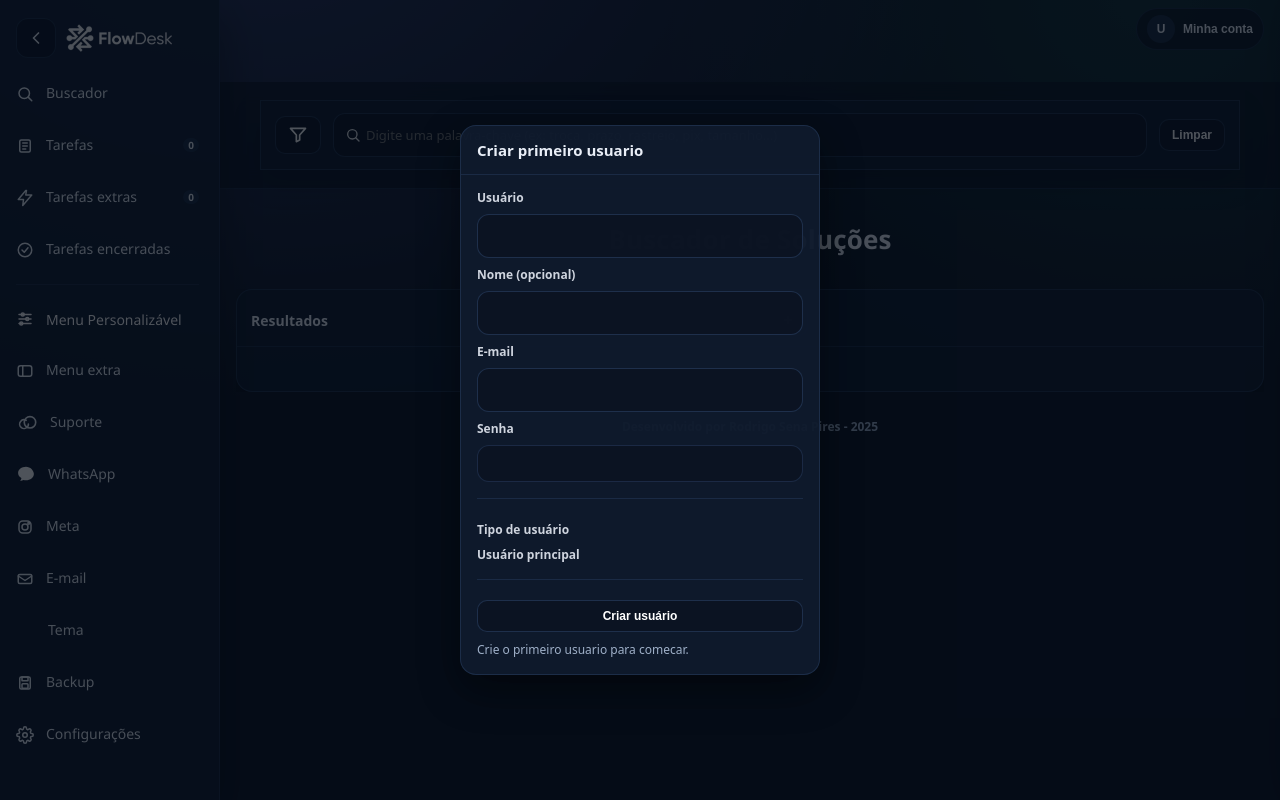
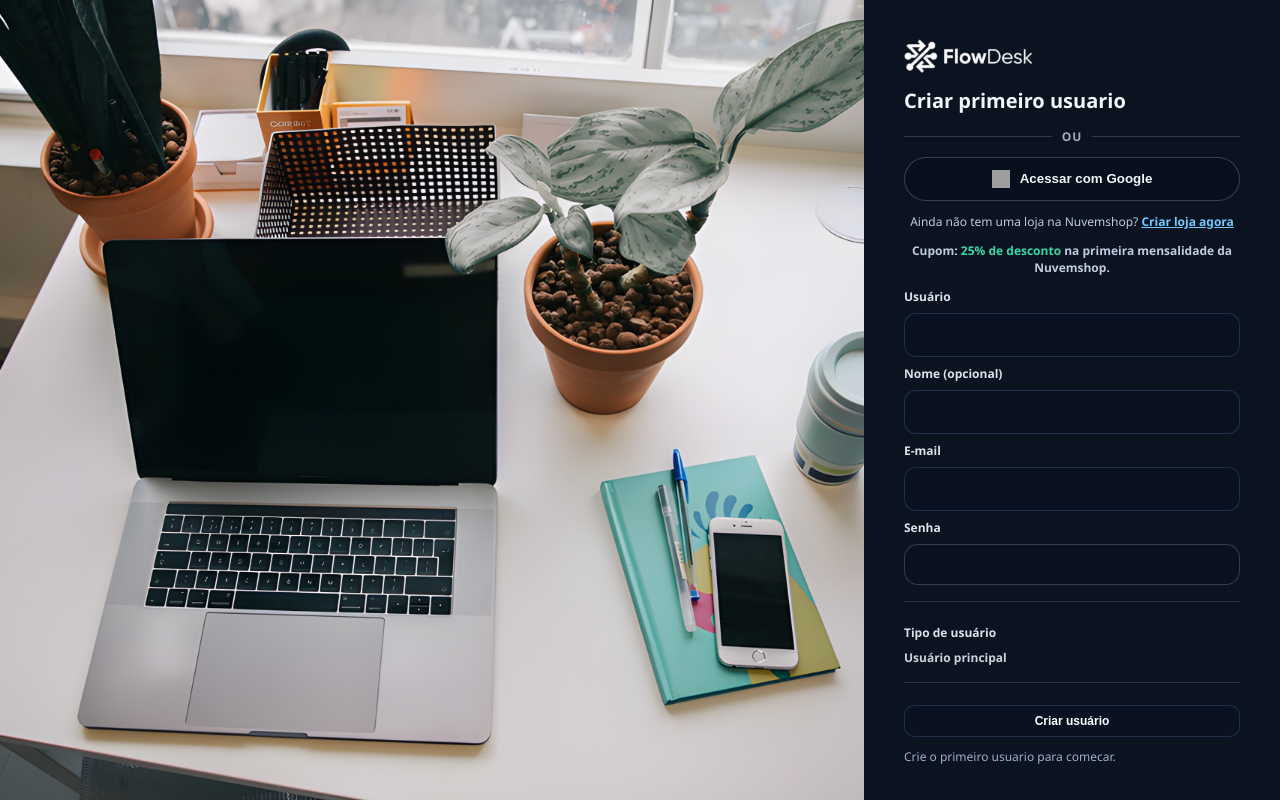
Before and after one commit to rodrigosenapires/FlowDesk, a PHP site: the page made by Códigos/index.php in a window 1280 px wide. Run offline with PHP 8.4, Linux system fonts and the light colour scheme; data that the repository does not hold is empty; grey boxes are pictures that could not be loaded.

Commit message:
Criação da nova página de login

```diff
--- a/Códigos/buscador-atendimento.html
+++ b/Códigos/buscador-atendimento.html
@@ -6,7 +6,7 @@
   <title>Flowdesk</title>
   <link rel="icon" href="../Favicon/favicon-versao-clara.png" media="(prefers-color-scheme: light)">
   <link rel="icon" href="../Favicon/favicon-versao-escura.png" media="(prefers-color-scheme: dark)">
-  <link rel="stylesheet" href="styles.css?v=48">
+  <link rel="stylesheet" href="styles.css?v=55">
   <style>
     .copyRow > div{
       flex:1 1 0;
@@ -23,23 +23,47 @@
 
 <body class="hasSideMenu">
   <div class="authOverlay" id="authOverlay" aria-hidden="true">
-    <div class="authCard">
+      <div class="authShell authShellFull">
+        <div class="authHero">
+          <img class="authHeroImg" src="imagens/inicio.jfif" alt="FlowDesk">
+        </div>
+        <div class="authPanel">
+          <div class="authPanelInner">
+            <div class="authBrand">
+              <img class="authBrandLogo" src="../Extras/logo/logo-fundo-escuro.png" alt="FlowDesk">
+            </div>
           <div class="authHeader">
             <h3 id="authTitle">Entrar</h3>
             <button class="btn small authBackBtn" type="button" id="backToLoginBtn">Voltar</button>
           </div>
           <div class="authBody">
             <form class="authForm" id="loginForm" autocomplete="on">
-          <label class="authLabel" for="loginUsername">Usu&aacute;rio</label>
-          <input class="authInput" id="loginUsername" type="text" autocomplete="username" />
+              <label class="authLabel" for="loginUsername">Nome do usu&aacute;rio</label>
+              <input class="authInput" id="loginUsername" type="text" autocomplete="username" placeholder="Digite seu usu&aacute;rio" />
               <label class="authLabel" for="loginPassword">Senha</label>
-          <input class="authInput" id="loginPassword" type="password" autocomplete="current-password" />
+              <input class="authInput" id="loginPassword" type="password" autocomplete="current-password" placeholder="Digite sua senha" />
+              <a class="authLink" href="javascript:void(0)" style="color:#6ecbff !important; text-decoration: underline !important;">Esqueci minha senha</a>
+              <div class="authLoginRow">
                 <button class="btn small primary authSubmit" type="submit">Entrar</button>
+                <button class="btn small" type="button" id="openRegisterBtn">Cadastre-se</button>
+              </div>
             </form>
+
             <div class="authActions" id="authLoginActions">
-          <button class="btn small" type="button" id="openRegisterBtn">Cadastre-se</button>
               <button class="btn small" type="button" id="resendVerificationBtn">Reenviar c&oacute;digo</button>
             </div>
+
+            <div class="authOr"><span>ou</span></div>
+            <button class="authGoogleBtn" type="button">
+              <img src="imagens/google.png" alt="Google">
+              <span>Acessar com Google</span>
+            </button>
+
+            <div class="authPartner">
+              Ainda n&atilde;o tem uma loja na Nuvemshop?
+              <a class="authLink" href="https://www.nuvemshop.com.br/partners/print-academy" target="_blank" rel="noopener" style="color:#6ecbff !important; text-decoration: underline !important;">Criar loja agora</a>
+            </div>
+            <div class="authCoupon">Cupom: <span class="authCouponHighlight">25% de desconto</span> na primeira mensalidade da Nuvemshop.</div>
 
             <form class="authForm" id="setupForm" autocomplete="on" style="display:none;">
               <label class="authLabel" for="setupUsername">Usu&aacute;rio</label>
@@ -62,6 +86,8 @@
 
             <div class="note authError" id="authError" style="display:none;"></div>
             <div class="note authHint" id="authHint"></div>
+          </div>
+        </div>
       </div>
     </div>
   </div>
@@ -1898,7 +1924,7 @@
     </div>
   </div>
 
-<script src="app.js?v=67"></script>
+<script src="app.js?v=68"></script>
 
   </body>
 </html>
--- a/Códigos/styles.css
+++ b/Códigos/styles.css
@@ -129,36 +129,87 @@
     .authOverlay{
       position:fixed;
       inset:0;
-      background:rgba(4,10,20,0.7);
+      background: var(--bg);
       display:none;
       align-items:center;
       justify-content:center;
-      padding:16px;
+      padding:0;
       z-index:2000;
     }
     .authOverlay.show{display:flex}
-    .authCard{
-      width:min(360px, 92vw);
-      background: color-mix(in srgb, var(--card) 94%, transparent);
-      border:1px solid color-mix(in srgb, var(--line) 80%, transparent);
-      border-radius:16px;
-      box-shadow:var(--shadow);
-      overflow:hidden;
+    .authShell{
+        width:100%;
+        height:100%;
+        display:grid;
+        grid-template-columns: minmax(0, 1.35fr) minmax(360px, 0.65fr);
+        border-radius:0;
+        overflow:hidden;
+        border:0;
+        box-shadow:none;
+        background: color-mix(in srgb, var(--card) 70%, transparent);
+      }
+    .authHero{
+        position:relative;
+        overflow:hidden;
+        display:flex;
+        align-items:center;
+        justify-content:center;
+        background:#0b1220;
+        padding:0;
+      }
+    .authHeroImg{
+        width:100%;
+        height:100%;
+        max-width:100%;
+        max-height:100%;
+        object-fit:cover;
+        object-position:center;
+        display:block;
+      }
+    .authPanel{
+      background: #0b1220;
+      display:flex;
+      align-items:center;
+      justify-content:center;
+    }
+    .authPanelInner{
+      width:100%;
+      max-width:420px;
+      padding:36px 40px 32px;
+      display:flex;
+      flex-direction:column;
+      gap:14px;
+      font-family:"Bahnschrift","Segoe UI Variable Display","Segoe UI",sans-serif;
+    }
+    .authBrand{
+      display:flex;
+      align-items:center;
+      gap:10px;
+    }
+    .authBrandLogo{
+      height:34px;
+      width:auto;
+      display:block;
     }
     .authHeader{
-      padding:14px 16px;
-      border-bottom:1px solid color-mix(in srgb, var(--line) 70%, transparent);
+      display:flex;
+      align-items:center;
+      justify-content:space-between;
+      gap:12px;
+      padding:0;
+      border:0;
     }
     .authHeader h3{
       margin:0;
-      font-size:15px;
+      font-size:20px;
       font-weight:900;
+      color:#f5f8ff;
     }
     .authBody{
-      padding:14px 16px 16px;
-      display:flex;
-      flex-direction:column;
-      gap:10px;
+      display:flex;
+      flex-direction:column;
+      gap:12px;
+      color:#e9f0ff;
     }
     .authForm{
       display:flex;
@@ -168,15 +219,15 @@
     .authLabel{
       font-size:12px;
       font-weight:800;
-      color: color-mix(in srgb, var(--text) 88%, transparent);
+      color: rgba(245,248,255,.9);
     }
     .authInput{
       width:100%;
-      border:1px solid color-mix(in srgb, var(--line) 75%, transparent);
-      background: color-mix(in srgb, var(--bg) 70%, transparent);
-      color:var(--text);
-      padding:10px 12px;
-      border-radius:12px;
+      border:1px solid rgba(255,255,255,.18);
+      background: rgba(10,18,32,.55);
+      color:#f1f6ff;
+      padding:12px 14px;
+      border-radius:14px;
       outline:none;
     }
     .authInput:focus{
@@ -204,13 +255,7 @@
     .authDivider{
       height:1px;
       margin:8px 0;
-      background: color-mix(in srgb, var(--line) 70%, transparent);
-    }
-    .authHeader{
-      display:flex;
-      align-items:center;
-      justify-content:space-between;
-      gap:12px;
+      background: rgba(255,255,255,.14);
     }
     .authBackBtn{
       display:none;
@@ -232,16 +277,93 @@
     }
     .authSubmit{
       width:100%;
-      margin-top:4px;
+      margin-top:6px;
+      padding:12px 14px;
+      border-radius:999px;
     }
     .authActions{
       display:flex;
       justify-content:flex-end;
       gap:8px;
+    }
+    .authLoginRow{
+      display:grid;
+      grid-template-columns: repeat(2, minmax(0, 1fr));
+      gap:10px;
+      margin-top:6px;
+    }
+    .authLoginRow .authSubmit{
+      margin-top:0;
+    }
+    .authLoginRow .btn{
+      width:100%;
+      padding:12px 14px;
+      border-radius:999px;
+    }
+    .authOr{
+      display:flex;
+      align-items:center;
+      gap:10px;
+      color: rgba(225,236,255,.7);
+      font-size:12px;
+      font-weight:800;
+      text-transform:uppercase;
+      letter-spacing:.08em;
+    }
+    .authOr::before,
+    .authOr::after{
+      content:"";
+      flex:1;
+      height:1px;
+      background: rgba(255,255,255,.16);
+    }
+    .authGoogleBtn{
+      width:100%;
+      display:flex;
+      align-items:center;
+      justify-content:center;
+      gap:10px;
+      padding:12px 14px;
+      border-radius:999px;
+      border:1px solid rgba(255,255,255,.2);
+      background: rgba(7,14,28,.6);
+      color:#f4f7ff;
+      font-weight:800;
+    }
+    .authGoogleBtn img{
+      width:18px;
+      height:18px;
+      display:block;
+    }
+    .authPartner{
+      font-size:12px;
+      color: rgba(225,236,255,.85);
+      text-align:center;
+    }
+    .authCoupon{
+      font-size:12px;
+      font-weight:700;
+      color: rgba(225,236,255,.85);
+      text-align:center;
+    }
+    .authCouponHighlight{
+      font-weight:900;
+      color: var(--brand2);
     }
     .authError{
       color:#ef4444;
       font-weight:900;
+    }
+    @media (max-width: 900px){
+      .authShell{
+        grid-template-columns: 1fr;
+      }
+      .authHero{
+        height:240px;
+      }
+      .authPanelInner{
+        max-width:100%;
+      }
     }
     .viewTitle{
       font-size:26px;
@@ -4205,6 +4327,14 @@ body.light input[type="date"]::-webkit-calendar-picker-indicator{
     a, a:visited{ color:#6ecbff; text-decoration:none !important; }
     a:hover{ text-decoration:none !important; }
     a.btn, a.btn:hover, a.btn:visited{ text-decoration:none; color:inherit; }
+    .authLink,
+    .authLink:visited,
+    .authLink:hover{
+      font-size:12px;
+      font-weight:700;
+      color:#6ecbff !important;
+      text-decoration: underline !important;
+    }
     :root{
       --sideMenuW:220px;
       --sideMenuCollapsedW:96px;
```
Also changed, not shown: Códigos/app.js, Códigos/imagens/inicio.jfif (added), Códigos/imagens/inicio.jpeg (deleted). Lines whose indentation alone changed are shown as unchanged.
